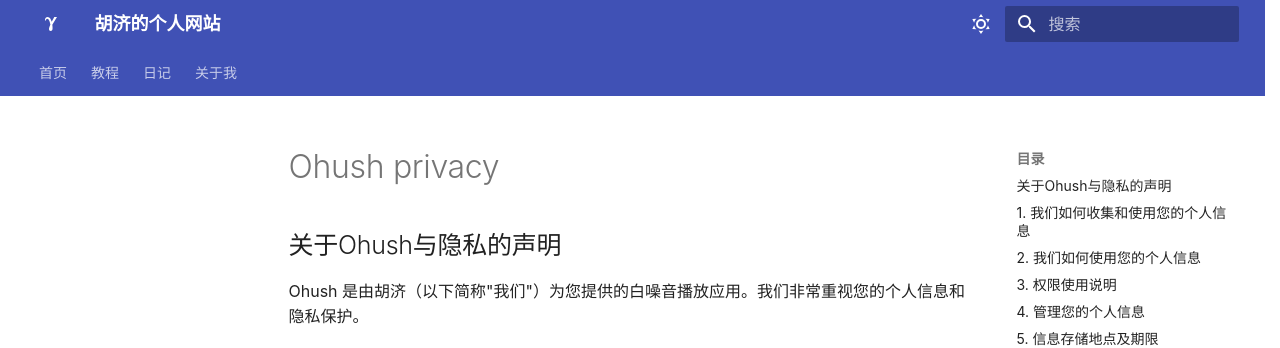
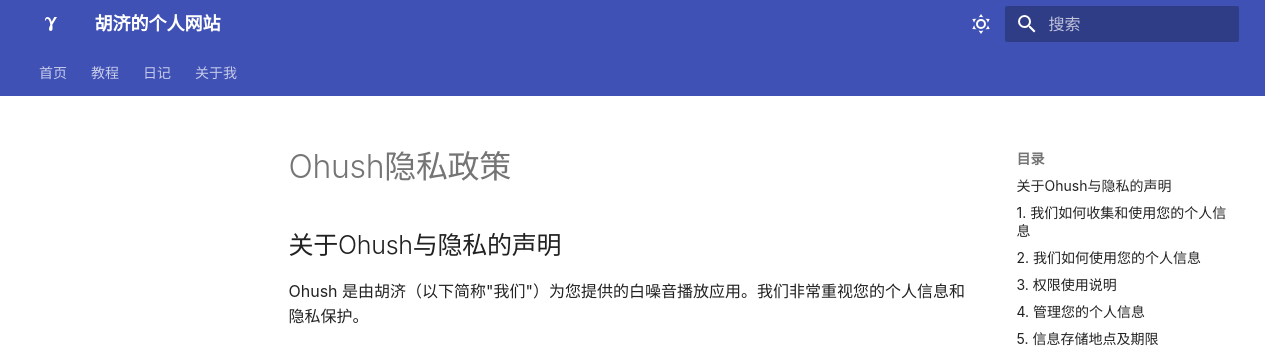
Before and after one commit to Hujiko02/Hujiko02.github.io, an MkDocs documentation site: the page built from docs/ohush-privacy.md, in a window 1280 px wide and 900 px high. Shown: the top 348 px of the window. Built offline with MkDocs 1.6.1 and Material for MkDocs 9.7.7, drawn with Linux system fonts in a browser that asks for light colours.

Commit message:
Auto update 2026-09-13 08:51:00

```diff
--- a/docs/ohush-privacy.md
+++ b/docs/ohush-privacy.md
@@ -1,3 +1,5 @@
+# Ohush隐私政策
+
 ## 关于Ohush与隐私的声明
 
 Ohush 是由胡济（以下简称"我们"）为您提供的白噪音播放应用。我们非常重视您的个人信息和隐私保护。
--- a/mkdocs.yml
+++ b/mkdocs.yml
@@ -53,6 +53,7 @@
     - diary/2026.md
   - 关于我:
     - me/index.md
+    - me/story.md
 
 not_in_nav: |                    # 有意不进导航，消掉构建提示
   /ohush-privacy.md
```
